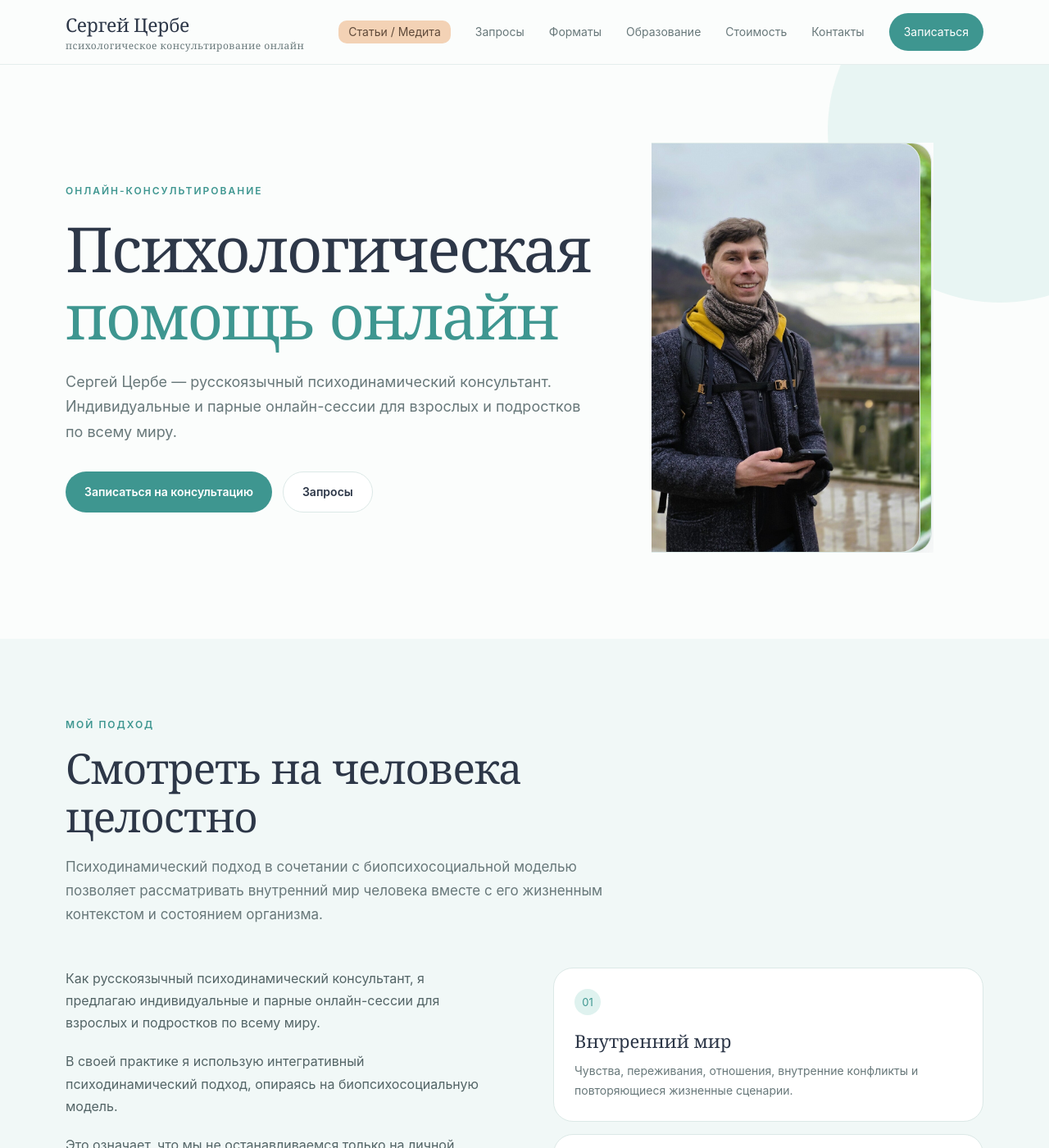
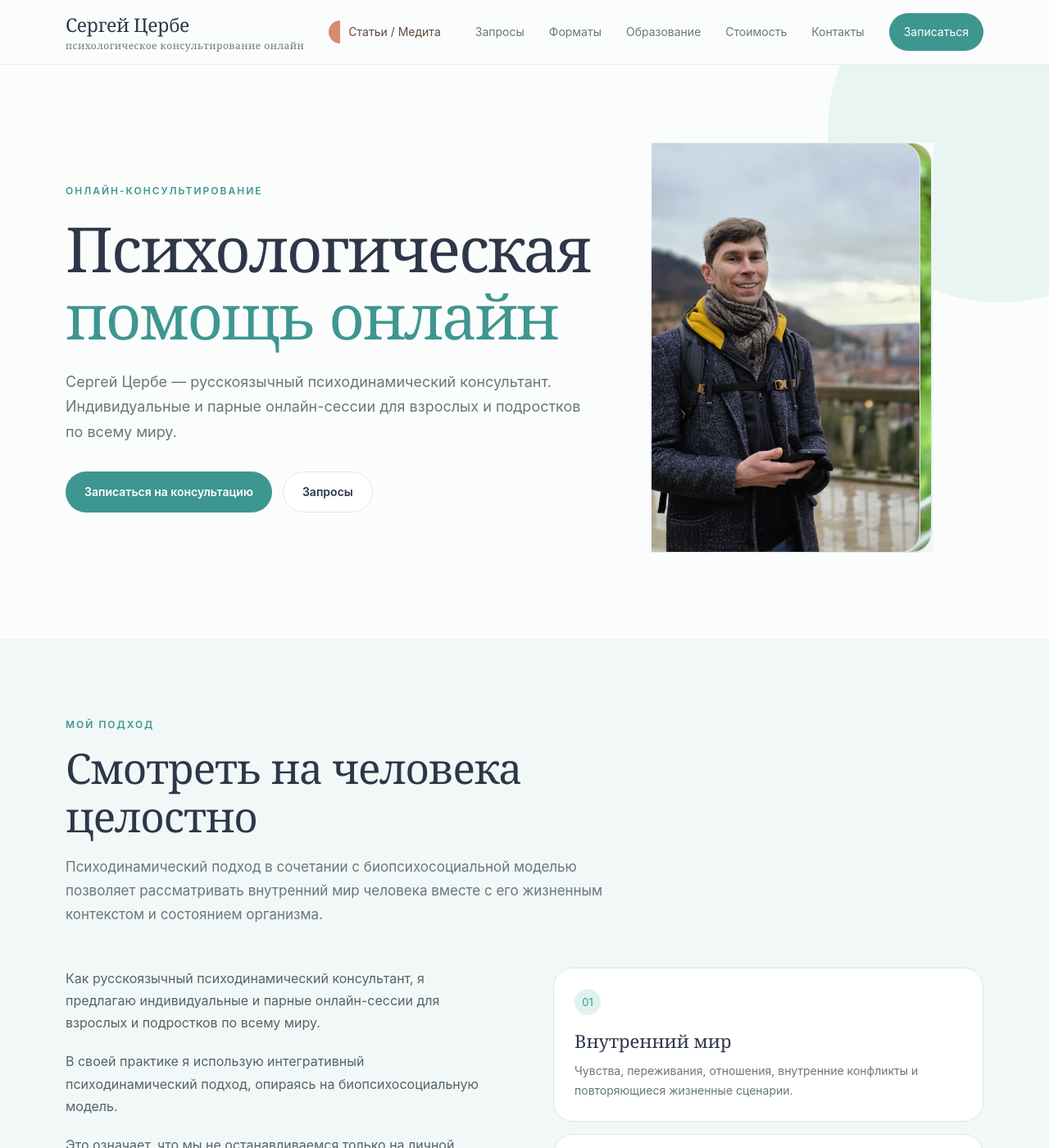
Before and after one commit to zerbe25-gif/zerbe25-gif.github.io, a Jekyll site: the page index.html, which Jekyll copies as it is, in a window 1280 px wide and 1400 px high. Shown: the whole window at 82% size. Built offline with Jekyll 4.4.1, drawn with Linux system fonts in a browser that asks for light colours.

Commit message:
Update index.html

```diff
--- a/index.html
+++ b/index.html
@@ -132,18 +132,70 @@
       color: var(--text);
     }
 
-    .menu .nav-article-orange {
+
+/* ===== НАСТРОЙКИ ПУНКТОВ МЕНЮ ===== */
+
+/* Остальные пункты меню: мягкий фон и лёгкая тень */
+.menu a:not(.nav-article-orange):not(.nav-button) {
+  display: inline-block;
+  padding: 8px 12px;
+  margin: -8px -12px;
+  border-radius: 10px;
+  transition:
+    background-color 0.25s ease,
+    box-shadow 0.25s ease,
+    transform 0.25s ease;
+}
+
+.menu a:not(.nav-article-orange):not(.nav-button):hover {
+  background-color: var(--nav-hover-bg);
+  box-shadow: var(--nav-hover-shadow);
+  transform: translateY(-1px);
+}
+
+/* Пункт «Статьи» */
+.menu .nav-article-orange {
+  position: relative;
+  display: inline-flex;
+  align-items: center;
   color: #5f4a3a;
-  background: #f3d2b5;
-  padding: 6px 12px;
-  border-radius: 10px;
+  background: transparent;
+  padding: 8px 12px 8px 24px;
+  border-radius: 20px;
   font-size: 14px;
   line-height: 1.2;
-}
-
+  isolation: isolate;
+  transition: color 0.25s ease;
+}
+
+/* Оранжевая полусфера слева */
+.menu .nav-article-orange::before {
+  content: "";
+  position: absolute;
+  z-index: -1;
+  left: 0;
+  top: 50%;
+  width: 14px;
+  height: 28px;
+  background: var(--nav-article-orange);
+  border-radius: 20px 0 0 20px;
+  transform: translateY(-50%);
+  transition:
+    width 0.25s ease,
+    transform 0.25s ease,
+    background-color 0.25s ease;
+}
+
+/* Анимация при наведении */
 .menu .nav-article-orange:hover {
-  background: #edc5a3;
-  box-shadow: 0 6px 18px rgba(0,0,0,.06);
+  color: #5f4a3a;
+  background: transparent;
+  box-shadow: none;
+}
+
+.menu .nav-article-orange:hover::before {
+  width: 19px;
+  transform: translateY(-50%) scale(1.08);
 }
 
     /* ================= HERO ================= */
```
